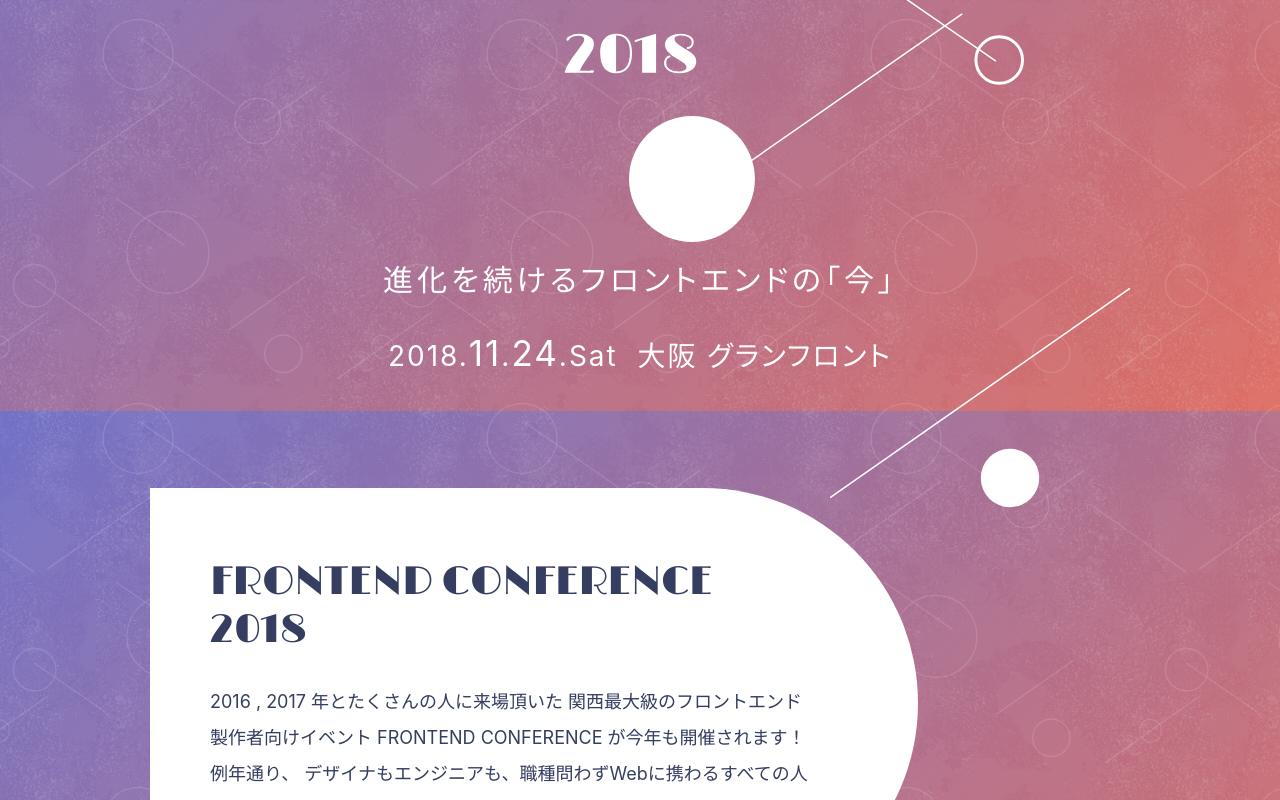
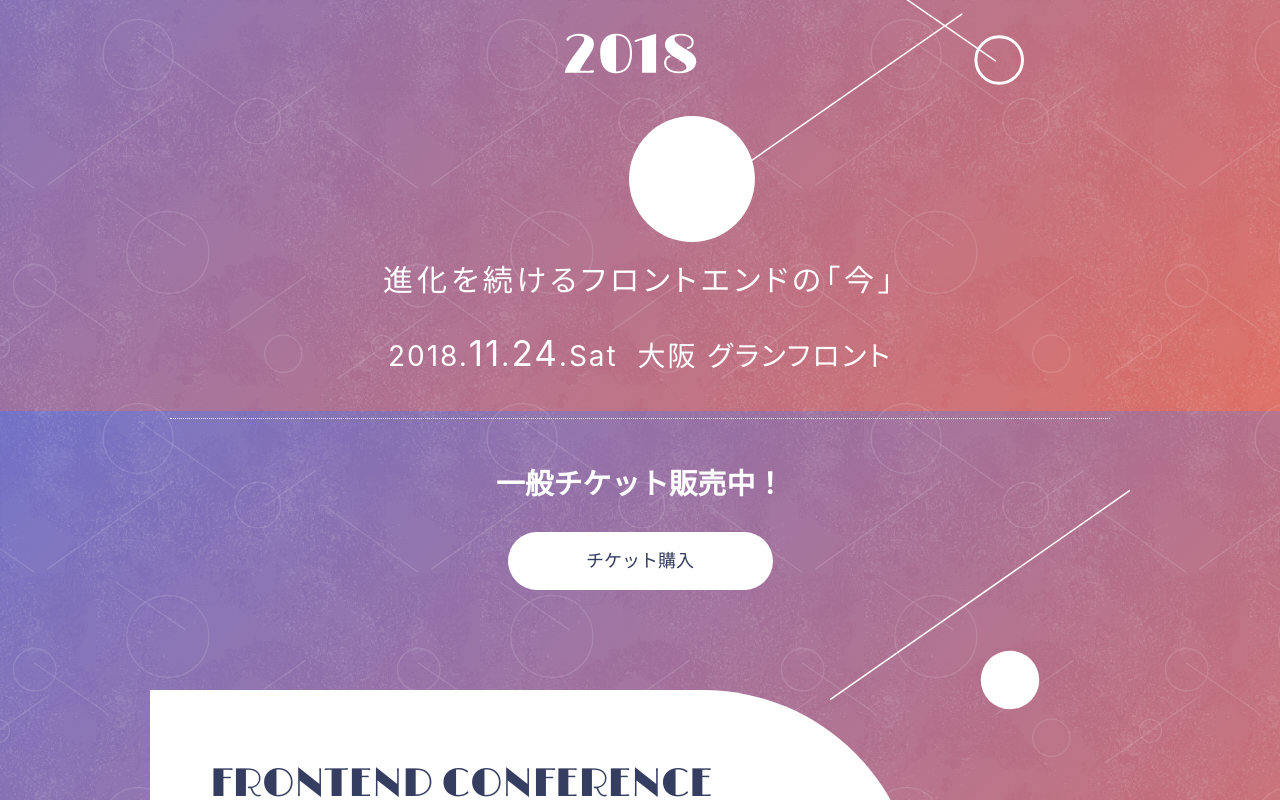
Before and after one commit to kfug/frontconf2018, a Nuxt app: page / in a window 1280 px wide. Shown: the part 389-1189 px from the top of the page. Built offline with nearby package versions, Linux system fonts and the light colour scheme.

Commit message:
チケット販売告知　マークアップ

```diff
--- a/components/top/Hero.vue
+++ b/components/top/Hero.vue
@@ -9,6 +9,12 @@
         2018.<span>11</span>.<span>24</span>.Sat&nbsp;
         大阪 グランフロント
       </p>
+      <div class="pickUp">
+        <p>一般チケット販売中！</p>
+        <a class="btn" href="" target="_blank">
+          <span>チケット購入</span>
+        </a>
+      </div>
     </div>
   </section>
 </template>
@@ -54,6 +60,7 @@
     }
 
     .info {
+      margin-bottom: 30px;
       font-size: 1.6rem;
       font-feature-settings : "palt";
       letter-spacing: 2px;
@@ -70,5 +77,16 @@
 
       }
     }
+    .pickUp {
+      border-top: 1px dotted white;
+      padding-top: 2em;
+      p {
+        font-size: 1.6em;
+        font-weight: bold;
+      }
+    }
+    .btn {
+      @include c-btn--white;
+    }
   }
 </style>
```
